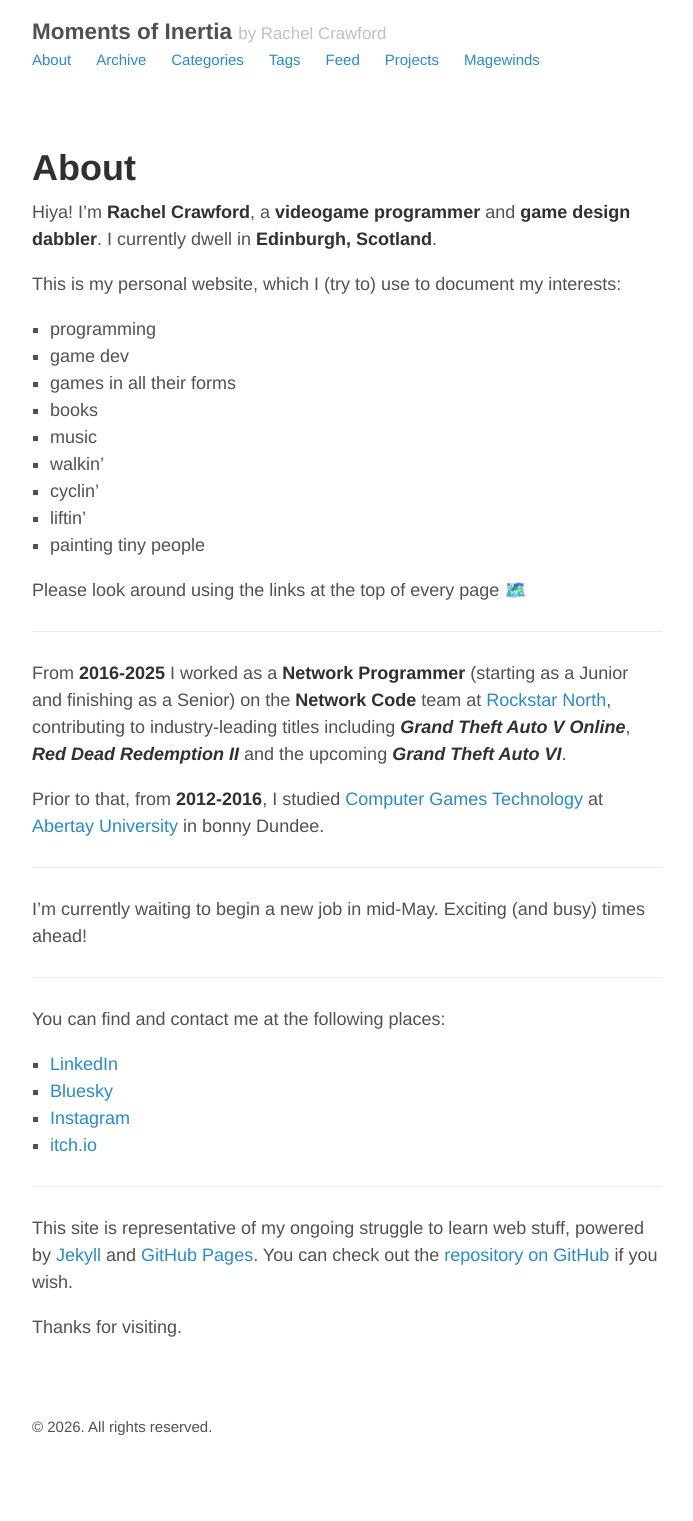
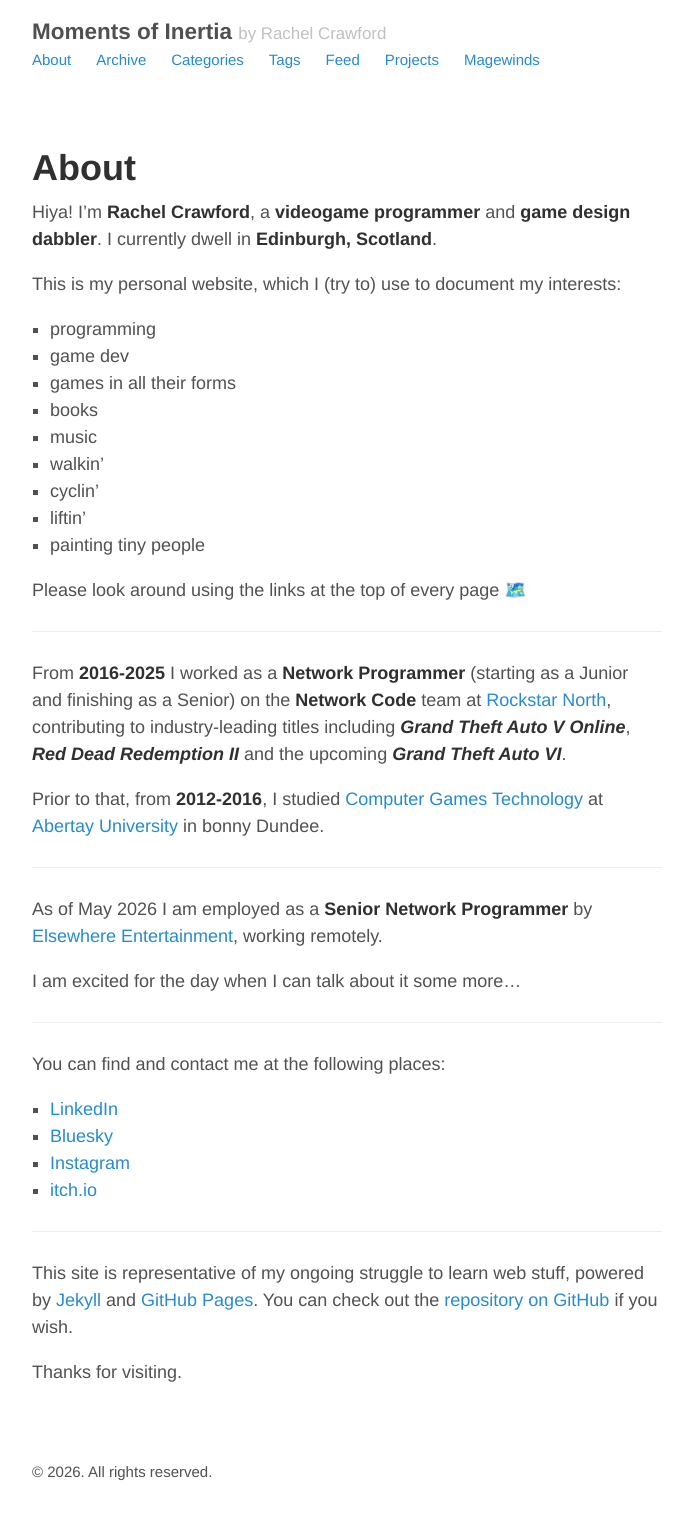
Before and after one commit to rachelnertia/rachelnertia.github.io, a Jekyll site: the page built from about.md, in a window 1280 px wide. Shown: the whole page, without its empty margins (293-986 px from the left). Built offline with Jekyll 4.4.1, drawn with Linux system fonts in a browser that asks for light colours; before the commit the page ends 1476 px from its top, so only the background shows below that.

Commit message:
elsewhere

```diff
--- a/about.md
+++ b/about.md
@@ -27,7 +27,9 @@ Prior to that, from **2012-2016**, I studied [Computer Games Technology](http://
 
 ___
 
-I'm currently waiting to begin a new job in mid-May. Exciting (and busy) times ahead!
+As of May 2026 I am employed as a **Senior Network Programmer** by [Elsewhere Entertainment](https://www.activision.com/uk/en/elsewhere), working remotely.
+
+I am excited for the day when I can talk about it some more...
 
 ___
 
```
Also changed, not shown: _posts/2026/2026-06-18-elsewhere.md (added, +14 -0 lines).
